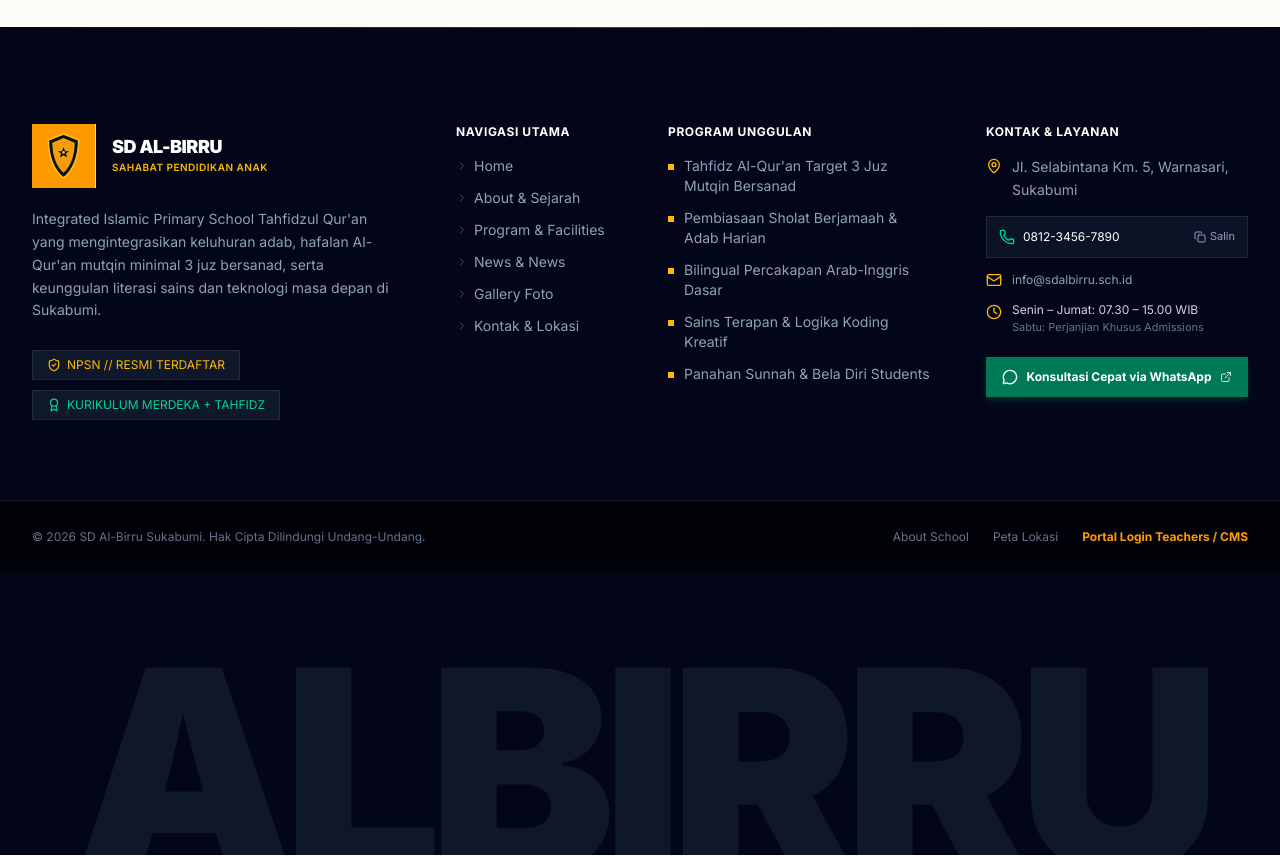
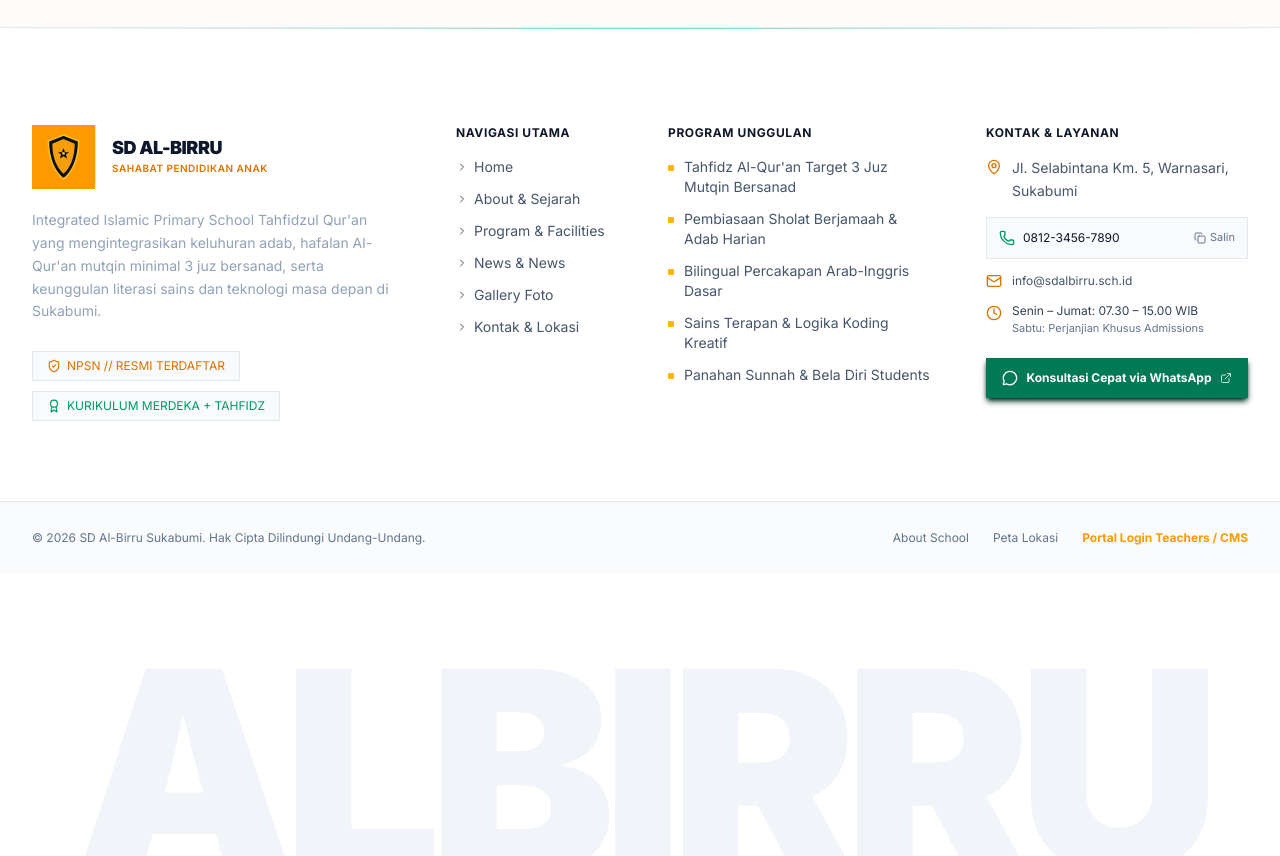
Before and after one commit to Mafrilearth/sd-al-birru, a Next.js app: page /en in a window 1280 px wide. Shown: the part 8660-9516 px from the top of the page. Built offline with nearby package versions, Linux system fonts and the light colour scheme; no server answers.

Commit message:
style: fix footer to adapt to light mode instead of being permanently dark

```diff
--- a/src/components/layout/PublicFooter.tsx
+++ b/src/components/layout/PublicFooter.tsx
@@ -30,7 +30,7 @@ export function PublicFooter() {
   };
 
   return (
-    <footer className="bg-slate-950 text-slate-300 relative overflow-hidden">
+    <footer className="bg-white dark:bg-slate-950 text-slate-600 dark:text-slate-300 border-t border-slate-200 dark:border-slate-800 relative overflow-hidden">
       {/* Top Hairline Gradient Beam */}
       <div className="h-px w-full bg-gradient-to-r from-transparent via-amber-500/50 via-emerald-500/50 to-transparent" />
 
@@ -42,7 +42,7 @@ export function PublicFooter() {
         <div className="grid grid-cols-1 md:grid-cols-2 lg:grid-cols-12 gap-12 lg:gap-14">
           {/* Column 1: School Identity & Mission (lg:col-span-4) */}
           <div className="lg:col-span-4 flex flex-col gap-5">
-            <BrandLogo isDarkBackground />
+            <BrandLogo />
             <p className="text-slate-400 text-sm leading-relaxed font-normal">
               Integrated Islamic Primary School Tahfidzul Qur&apos;an yang mengintegrasikan
               keluhuran adab, hafalan Al-Qur&apos;an mutqin minimal 3 juz bersanad, serta
@@ -51,12 +51,12 @@ export function PublicFooter() {
 
             {/* Accreditation & Quality Badges */}
             <div className="flex flex-wrap gap-2.5 mt-2">
-              <div className="inline-flex items-center gap-1.5 px-3.5 py-1.5 rounded-none bg-slate-900 border border-slate-800 text-xs text-amber-400 font-mono">
-                <ShieldCheck aria-hidden="true" className="size-3.5 text-amber-400" />
+              <div className="inline-flex items-center gap-1.5 px-3.5 py-1.5 rounded-none bg-slate-50 dark:bg-slate-900 border border-slate-200 dark:border-slate-800 text-xs text-amber-600 dark:text-amber-400 font-mono">
+                <ShieldCheck aria-hidden="true" className="size-3.5 text-amber-600 dark:text-amber-400" />
                 <span>NPSN // RESMI TERDAFTAR</span>
               </div>
-              <div className="inline-flex items-center gap-1.5 px-3.5 py-1.5 rounded-none bg-slate-900 border border-slate-800 text-xs text-emerald-400 font-mono">
-                <Award aria-hidden="true" className="size-3.5 text-emerald-400" />
+              <div className="inline-flex items-center gap-1.5 px-3.5 py-1.5 rounded-none bg-slate-50 dark:bg-slate-900 border border-slate-200 dark:border-slate-800 text-xs text-emerald-600 dark:text-emerald-400 font-mono">
+                <Award aria-hidden="true" className="size-3.5 text-emerald-600 dark:text-emerald-400" />
                 <span>KURIKULUM MERDEKA + TAHFIDZ</span>
               </div>
             </div>
@@ -64,10 +64,10 @@ export function PublicFooter() {
 
           {/* Column 2: Navigation Links (lg:col-span-2) */}
           <nav aria-label="Navigasi Kaki" className="lg:col-span-2 flex flex-col gap-4">
-            <h3 className="text-white text-xs font-mono font-bold tracking-wider uppercase text-slate-400">
+            <h3 className="text-slate-900 dark:text-white text-xs font-mono font-bold tracking-wider uppercase">
               NAVIGASI UTAMA
             </h3>
-            <ul className="flex flex-col gap-3 text-sm text-slate-400 list-none p-0" role="list">
+            <ul className="flex flex-col gap-3 text-sm text-slate-600 dark:text-slate-400 list-none p-0" role="list">
               {[
                 { label: "Home", href: "/" },
                 { label: "About & Sejarah", href: "/about" },
@@ -91,10 +91,10 @@ export function PublicFooter() {
 
           {/* Column 3: Program Unggulan (lg:col-span-3) */}
           <div className="lg:col-span-3 flex flex-col gap-4">
-            <h3 className="text-white text-xs font-mono font-bold tracking-wider uppercase text-slate-400">
+            <h3 className="text-slate-900 dark:text-white text-xs font-mono font-bold tracking-wider uppercase">
               PROGRAM UNGGULAN
             </h3>
-            <ul className="flex flex-col gap-3 text-xs sm:text-sm text-slate-400 list-none p-0" role="list">
+            <ul className="flex flex-col gap-3 text-xs sm:text-sm text-slate-600 dark:text-slate-400 list-none p-0" role="list">
               <li className="flex items-start gap-2.5">
                 <span aria-hidden="true" className="size-1.5 rounded-none bg-amber-400 mt-2 shrink-0" />
                 <span>Tahfidz Al-Qur&apos;an Target 3 Juz Mutqin Bersanad</span>
@@ -120,24 +120,24 @@ export function PublicFooter() {
 
           {/* Column 4: Contact & Office Hours (lg:col-span-3) */}
           <div className="lg:col-span-3 flex flex-col gap-4">
-            <h3 className="text-white text-xs font-mono font-bold tracking-wider uppercase text-slate-400">
+            <h3 className="text-slate-900 dark:text-white text-xs font-mono font-bold tracking-wider uppercase">
               KONTAK &amp; LAYANAN
             </h3>
-            <address className="not-italic flex flex-col gap-3.5 text-xs sm:text-sm text-slate-400">
+            <address className="not-italic flex flex-col gap-3.5 text-xs sm:text-sm text-slate-600 dark:text-slate-400">
               <div className="flex items-start gap-2.5">
-                <MapPin aria-hidden="true" className="size-4 text-amber-400 mt-0.5 shrink-0" />
+                <MapPin aria-hidden="true" className="size-4 text-amber-600 dark:text-amber-400 mt-0.5 shrink-0" />
                 <span className="leading-relaxed">Jl. Selabintana Km. 5, Warnasari, Sukabumi</span>
               </div>
 
-              <div className="flex items-center justify-between gap-2 bg-slate-900/80 p-3 rounded-none border border-slate-800">
+              <div className="flex items-center justify-between gap-2 bg-slate-50 dark:bg-slate-900/80 p-3 rounded-none border border-slate-200 dark:border-slate-800">
                 <div className="flex items-center gap-2">
-                  <Phone aria-hidden="true" className="size-4 text-emerald-400 shrink-0" />
-                  <span className="font-mono text-xs text-white">0812-3456-7890</span>
+                  <Phone aria-hidden="true" className="size-4 text-emerald-600 dark:text-emerald-400 shrink-0" />
+                  <span className="font-mono text-xs text-slate-900 dark:text-white">0812-3456-7890</span>
                 </div>
                 <button
                   type="button"
                   onClick={handleCopyPhone}
-                  className="inline-flex items-center gap-1 text-[11px] font-mono text-slate-400 hover:text-white transition-colors cursor-pointer"
+                  className="inline-flex items-center gap-1 text-[11px] font-mono text-slate-500 hover:text-slate-900 dark:text-slate-400 dark:hover:text-white transition-colors cursor-pointer"
                   title="Salin nomor WhatsApp"
                 >
                   {copiedPhone ? (
@@ -155,19 +155,19 @@ export function PublicFooter() {
               </div>
 
               <div className="flex items-center gap-2.5">
-                <Mail className="size-4 text-amber-400 shrink-0" />
+                <Mail className="size-4 text-amber-600 dark:text-amber-400 shrink-0" />
                 <a
                   href="mailto:info@sdalbirru.sch.id"
-                  className="hover:text-amber-400 transition-colors font-mono text-xs"
+                  className="hover:text-amber-600 dark:hover:text-amber-400 transition-colors font-mono text-xs"
                 >
                   info@sdalbirru.sch.id
                 </a>
               </div>
 
               <div className="flex items-start gap-2.5">
-                <Clock className="size-4 text-amber-400 mt-0.5 shrink-0" />
+                <Clock className="size-4 text-amber-600 dark:text-amber-400 mt-0.5 shrink-0" />
                 <div className="font-mono text-xs">
-                  <p className="text-slate-300">Senin – Jumat: 07.30 – 15.00 WIB</p>
+                  <p className="text-slate-700 dark:text-slate-300">Senin – Jumat: 07.30 – 15.00 WIB</p>
                   <p className="text-slate-500 text-[11px] mt-0.5">Sabtu: Perjanjian Khusus Admissions</p>
                 </div>
               </div>
@@ -189,7 +189,7 @@ export function PublicFooter() {
       </div>
 
       {/* Bottom Legal & Copyright Bar with Mobile Dock Safe Clearance */}
-      <div className="border-t border-slate-900 bg-black/70 pt-7 pb-20 sm:pb-7 relative z-10">
+      <div className="border-t border-slate-200 dark:border-slate-900 bg-slate-50/80 dark:bg-black/70 pt-7 pb-20 sm:pb-7 relative z-10">
         <div className="max-w-7xl mx-auto px-4 sm:px-6 lg:px-8 flex flex-col sm:flex-row items-center justify-between gap-4 text-xs font-mono text-slate-500">
           <p>© {currentYear} SD Al-Birru Sukabumi. Hak Cipta Dilindungi Undang-Undang.</p>
           <div className="flex items-center gap-6">
@@ -214,7 +214,7 @@ export function PublicFooter() {
         aria-hidden="true"
         className="w-full overflow-hidden pointer-events-none select-none relative z-0 text-center"
       >
-        <span className="block text-[18vw] md:text-[22vw] leading-none font-black tracking-tighter text-slate-900 uppercase translate-y-[20%]">
+        <span className="block text-[18vw] md:text-[22vw] leading-none font-black tracking-tighter text-slate-100 dark:text-slate-900 uppercase translate-y-[20%]">
           ALBIRRU
         </span>
       </div>
```
